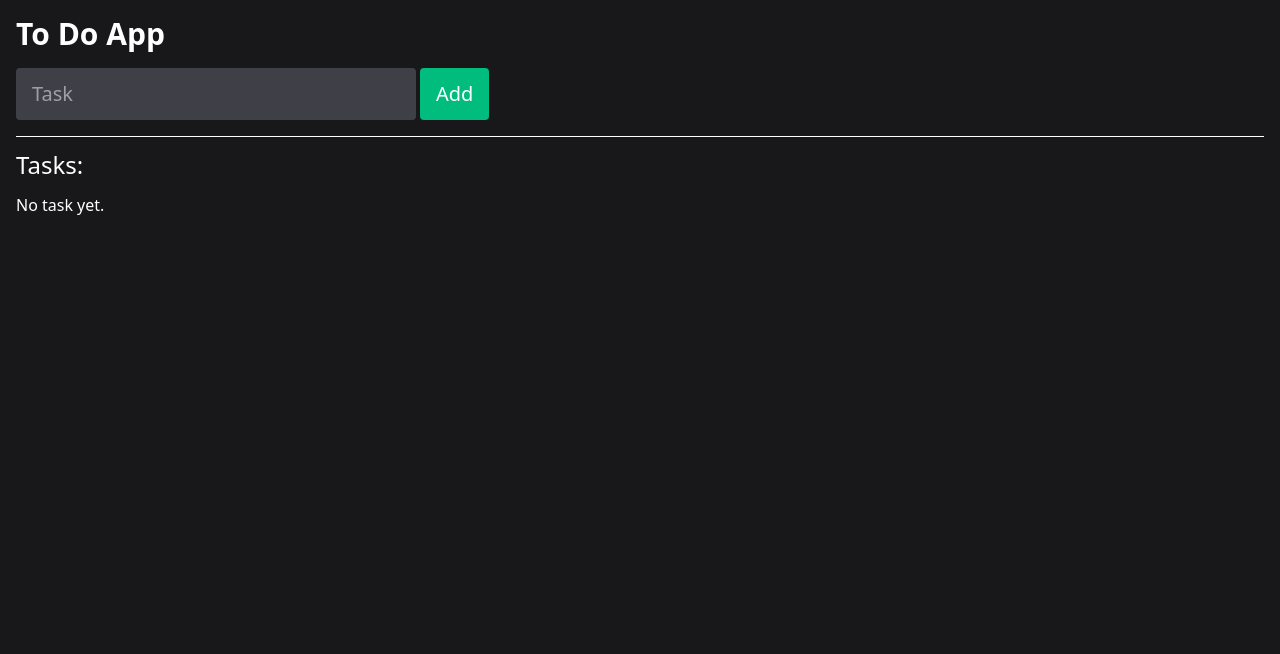
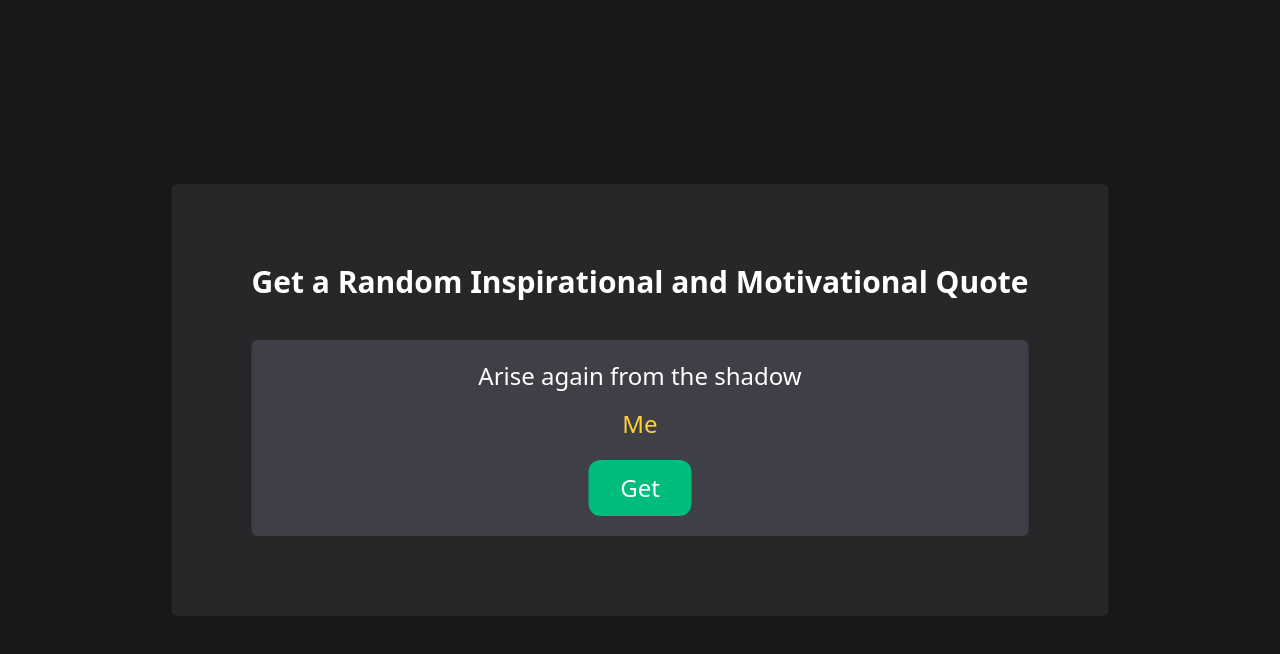
Before and after one commit to PrashantSHIV/React-Progress, a React (Vite) app: page / in a window 1280 px wide. Shown: the top 654 px of the page. Built offline with nearby package versions, Linux system fonts and the light colour scheme.

Commit message:
random quote generator

```diff
--- a/src/App.jsx
+++ b/src/App.jsx
@@ -2,6 +2,7 @@ import { useState } from "react";
 import { ColorThemeSwitcher } from "./components/ColorThemeSwitcher";
 import { Counter } from "./components/Counter";
 import { ToDoApp } from "./components/ToDoApp";
+import { QuoteGen } from "./components/QuoteGen";
 
 function App(){
 
@@ -15,7 +16,7 @@ function App(){
   const [state,setState] = useState(false) */
 
   return <main className={`h-[100vh] w-[100%] bg-zinc-900`}>
-    <ToDoApp/>
+    <QuoteGen/>
   </main>
 }
 
--- /dev/null
+++ b/src/components/QuoteGen.jsx
@@ -0,0 +1,30 @@
+import { useState } from "react"
+
+export function QuoteGen(){
+
+    const [quote, setQuote] = useState("Arise again from the shadow");
+    const [author, setAuthor] = useState('Me');
+
+    function getQuote(){
+        fetch('https://qapi.vercel.app/api/random')
+            .then((data) => data.json())
+            .then(data => {
+                setQuote(data.quote);
+                setAuthor(data.author);
+            })
+            .catch(error =>
+                alert('Error Occured during fetching')
+            );
+    }
+
+
+
+    return <section className="bg-zinc-800 absolute top-1/2 left-1/2 -translate-1/2 p-20 rounded-md text-2xl text-white text-center">
+        <h1 className="font-black mb-10 text-3xl whitespace-nowrap">Get a Random Inspirational and Motivational Quote</h1>
+        <main className=" bg-zinc-700 p-5 rounded-md">
+            <h1 className="mb-4">{quote}</h1>
+            <h2 className="text-amber-300">{author}</h2>
+            <button onClick={getQuote} className="bg-emerald-500 px-8 py-3 mt-5 rounded-xl">Get</button>
+        </main>
+    </section>
+}
```
